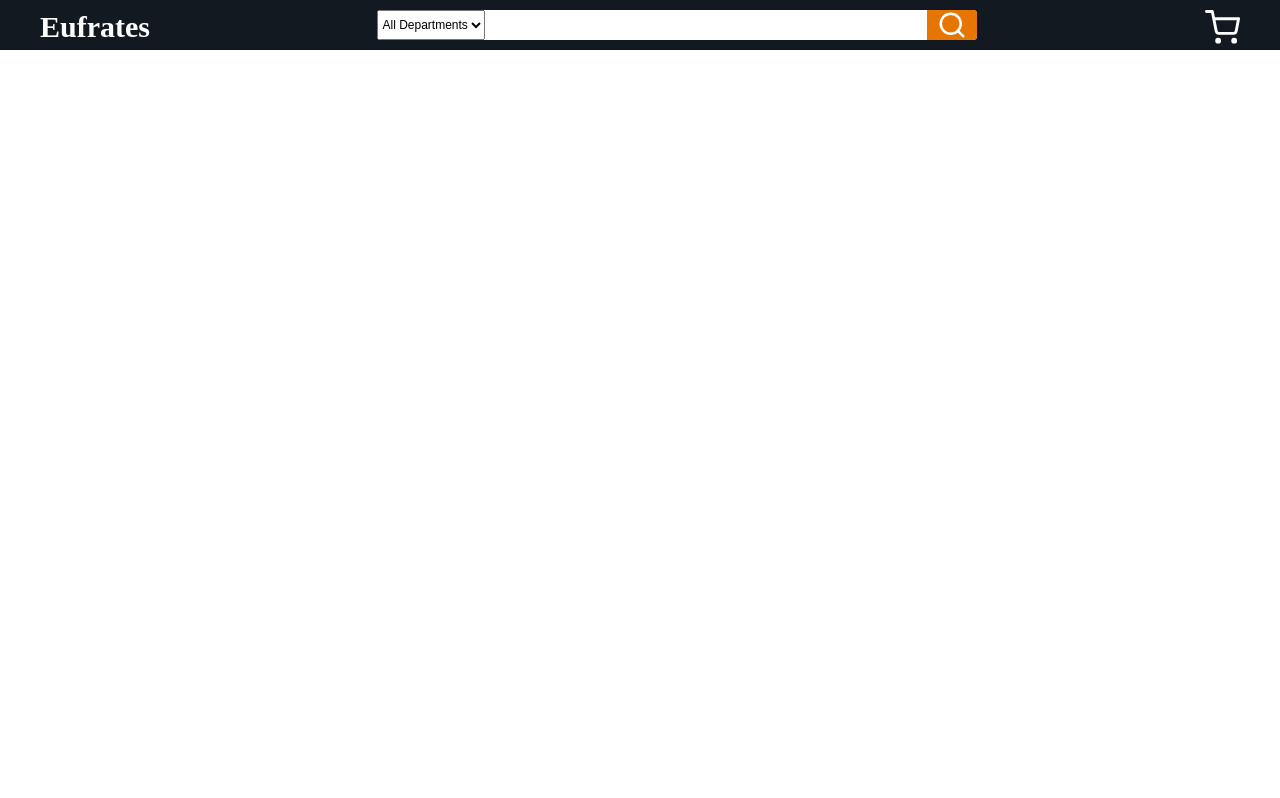
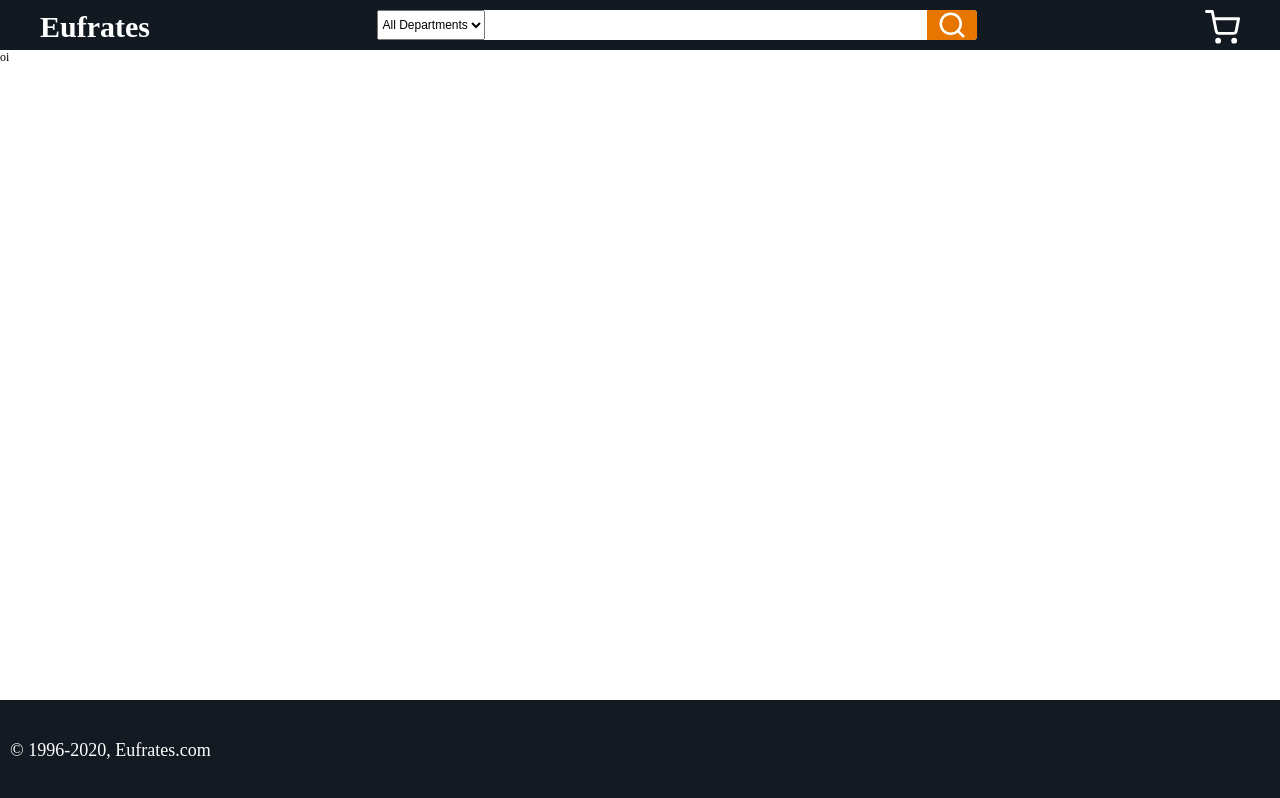
Before and after one commit to lucasnetwork/amazon-clone, a React (Create React App) app: page / in a window 1280 px wide. Built offline with nearby package versions, Linux system fonts and the light colour scheme.

Commit message:
feat(footer): add 1 version of the Footer

```diff
--- a/src/App.js
+++ b/src/App.js
@@ -1,11 +1,14 @@
 import React from 'react';
 import Header from './Components/Header/Header'
+import Footer from './Components/Footer'
 import Global from './Components/Global/Styles'
 function App() {
   return (
     <div className="App">
       <Global/>
       <Header/>
+      <p style={{flex:1}}>oi</p>
+      <Footer/>
     </div>
   );
 }
--- /dev/null
+++ b/src/Components/Footer/index.js
@@ -0,0 +1,9 @@
+import React from 'react'
+import Content from './styles'
+const Footer = () =>{
+    return(
+        <Content><p>&copy; 1996-2020, Eufrates.com</p></Content>
+    )
+}
+
+export default Footer
--- /dev/null
+++ b/src/Components/Footer/styles.js
@@ -0,0 +1,15 @@
+import styled from 'styled-components'
+
+const Content = styled.footer`
+    display:flex;
+    background-color:#131A22;
+    height:100px;
+    padding:10px;
+    align-items:center;
+    p{
+        color:#fff;
+        font-size:1.5em;
+    }
+`
+
+export default Content
--- a/src/Components/Global/Styles.js
+++ b/src/Components/Global/Styles.js
@@ -7,6 +7,14 @@ const Global = createGlobalStyle`
         box-sizing:border-box;
         font-size:12px;
     }
+    html,body,#root,.App{
+        width:100%;
+        height:100%;
+    }
+    .App{
+        display:flex;
+        flex-direction:column
+    }
 `
 
 export default Global
```
